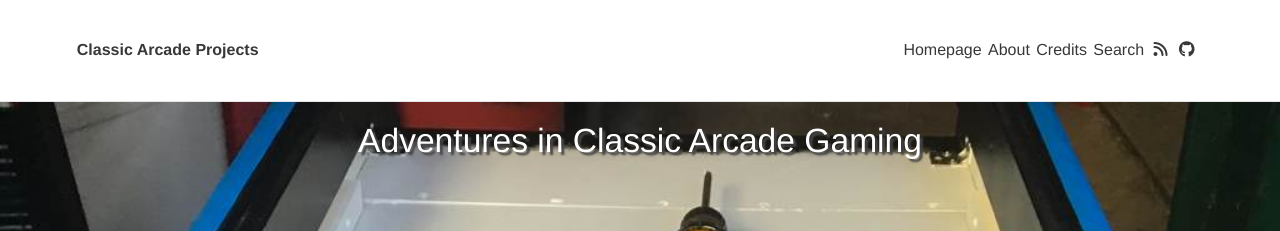
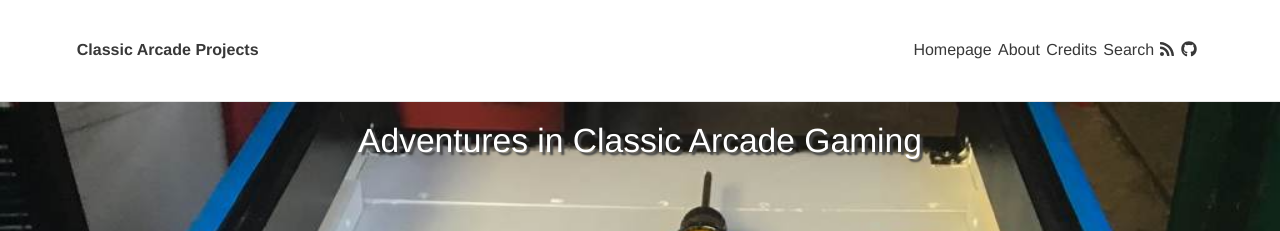
Before and after one commit to StilgarISCA/ClassicArcadeProjects, a Jekyll site: the page built from index.html, in a window 1280 px wide. Shown: the top 231 px of the page. Built offline with Jekyll 4.4.1, drawn with Linux system fonts in a browser that asks for light colours; nearby versions of some CDN libraries; the list of posts is cut into pages by our own code.

Commit message:
Upgrade to font asesome 5.5

```diff
--- a/_includes/head.html
+++ b/_includes/head.html
@@ -51,7 +51,7 @@
     {% endif %}
 
     <!-- Font-Awesome -->
-    <script async src="https://use.fontawesome.com/a22ac5ddde.js"></script>
+    <script defer src="https://use.fontawesome.com/releases/v5.5.0/js/all.js" integrity="sha384-GqVMZRt5Gn7tB9D9q7ONtcp4gtHIUEW/yG7h98J7IpE3kpi+srfFyyB/04OV6pG0" crossorigin="anonymous"></script>
 
     <!-- Deferred Loading of CSS  -->
     <!-- https://developers.google.com/speed/docs/insights/OptimizeCSSDelivery -->
--- a/_includes/icons.html
+++ b/_includes/icons.html
@@ -1,7 +1,7 @@
 {% if site.theme_settings.rss %}
 <li>
 	<a href="{{ "/feed.xml" | relative_url | prepend: site.url }}" title="{{ site.theme_settings.str_rss_follow }}">
-		<i class="fa fa-fw fa-rss"></i>
+		<i class="fas fa-rss"></i>
 	</a>
 </li>
 {% endif %}
@@ -57,7 +57,7 @@
 {% if site.theme_settings.github %}
 <li>
 	<a href="https://github.com/{{ site.theme_settings.github }}" title="{{ site.theme_settings.str_follow_on }} GitHub">
-		<i class="fa fa-fw fa-github"></i>
+		<i class="fab fa-github"></i>
 	</a>
 </li>
 {% endif %}
@@ -153,7 +153,7 @@
 {% if site.theme_settings.youtube %}
 <li>
 	<a href="https://www.youtube.com/user/{{ site.theme_settings.youtube }}" title="{{ site.theme_settings.str_follow_on }} YouTube">
-		<i class="fa fa-fw fa-youtube"></i>
+		<i class="fab fa-youtube"></i>
 	</a>
 </li>
 {% endif %}
```
